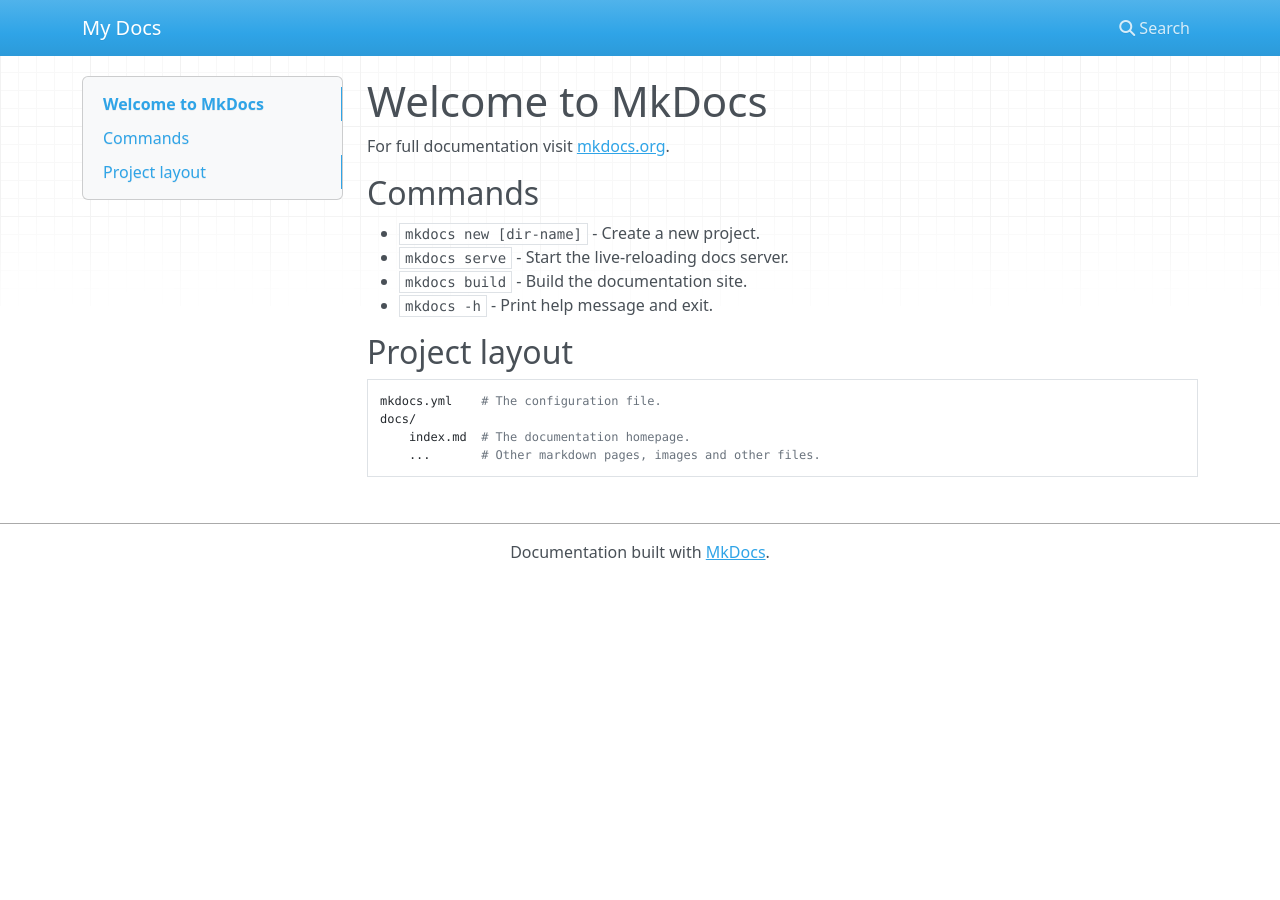
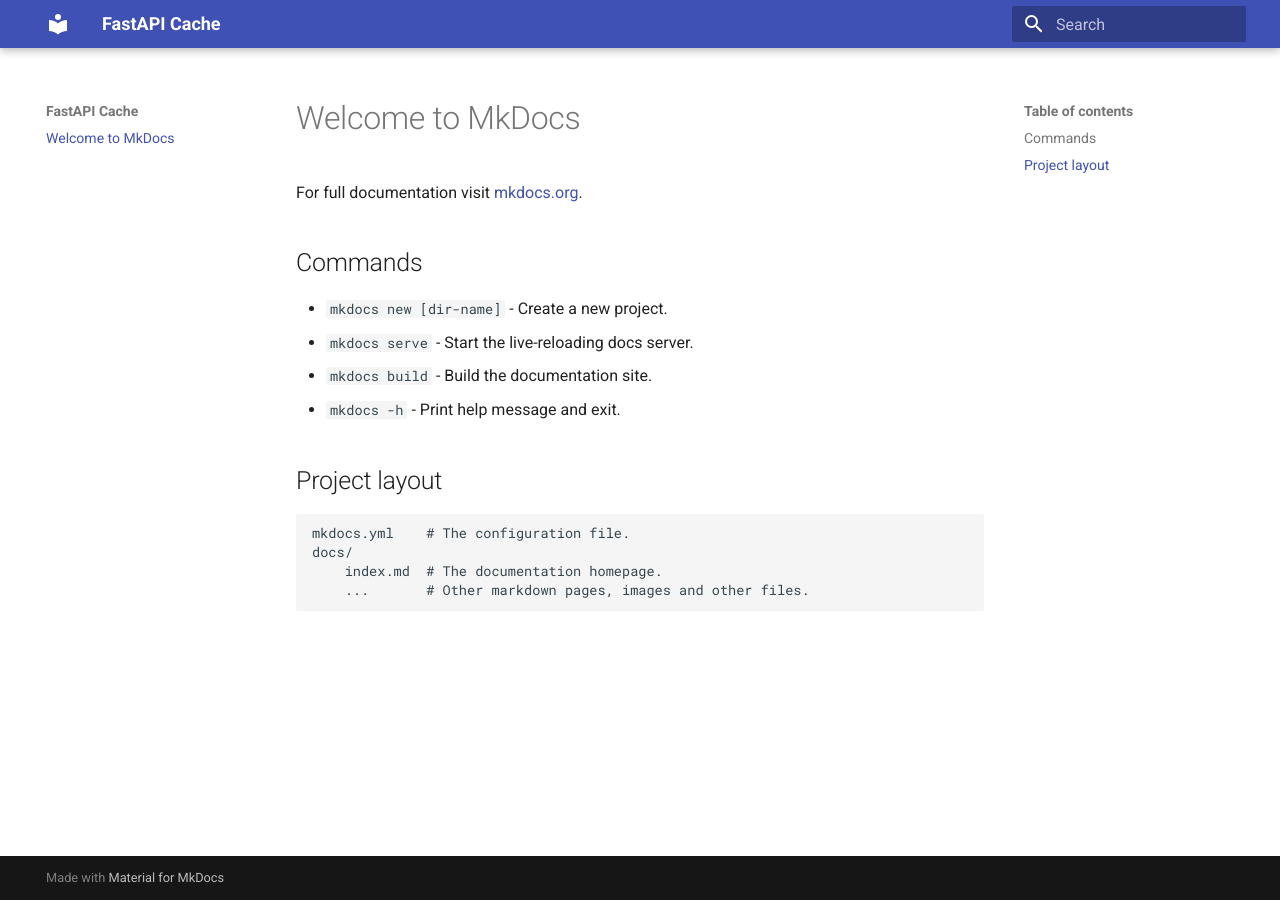
Before and after one commit to comeuplater/fastapi_cache, an MkDocs documentation site: the page built from docs/index.md, in a window 1280 px wide. Built offline with MkDocs 1.6.1 and Material for MkDocs 9.7.7, drawn with Linux system fonts in a browser that asks for light colours; nearby versions of some CDN libraries.

Commit message:
Update mkdocs.yml

```diff
--- a/mkdocs.yml
+++ b/mkdocs.yml
@@ -1 +1,3 @@
-site_name: My Docs
+site_name: FastAPI Cache
+theme:
+  name: material
```
